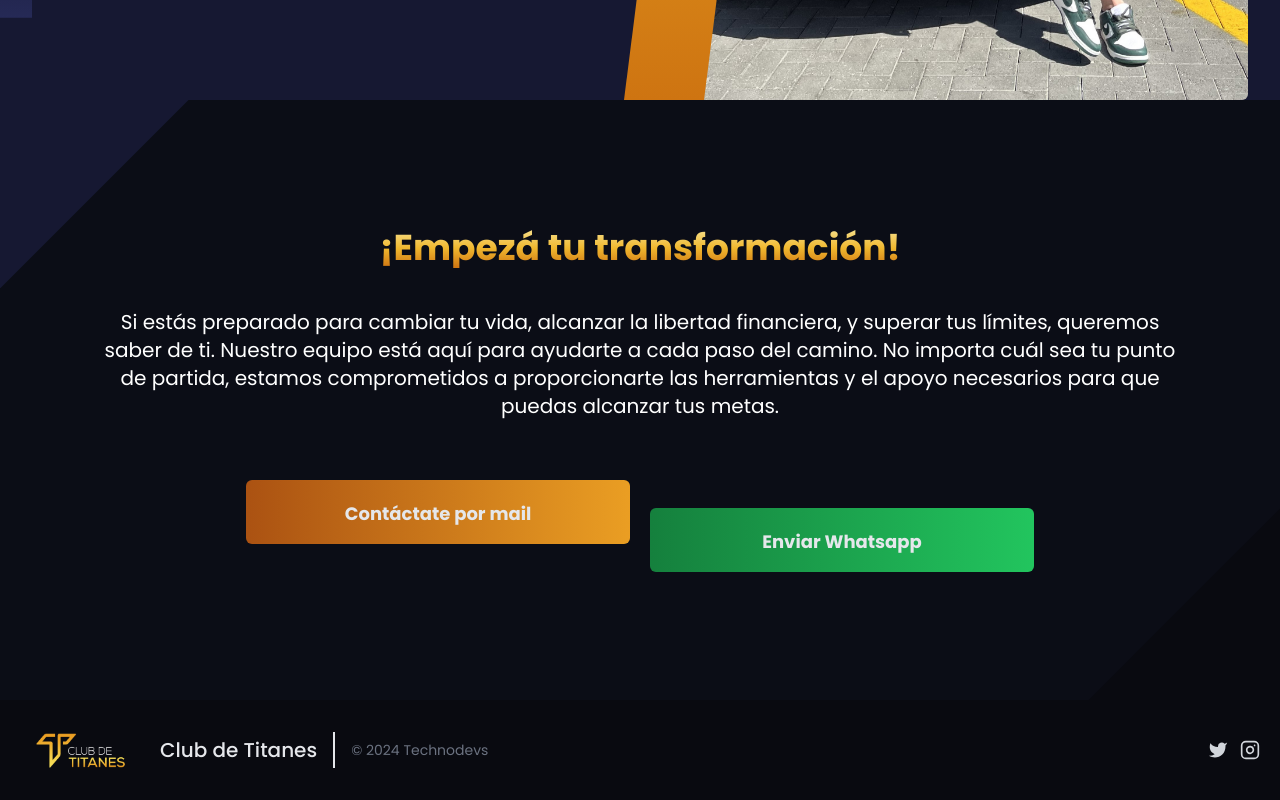
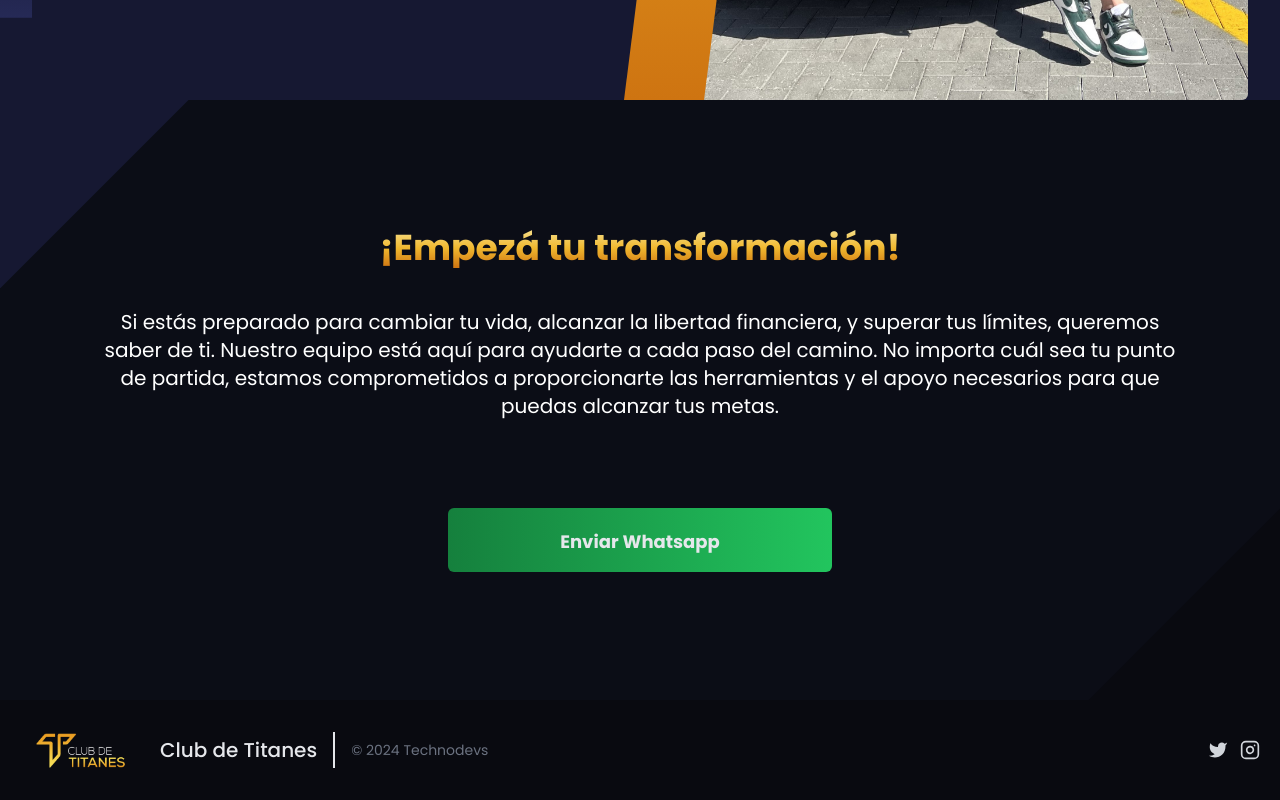
Before and after one commit to technodevs-ar/ClubDeTitanes, a React (Vite) app: page / in a window 1280 px wide. Shown: the part 4237-5037 px from the top of the page. Built offline with nearby package versions, Linux system fonts and the light colour scheme.

Commit message:
agrego link wsp

```diff
--- a/src/components/Home/SectionContact.jsx
+++ b/src/components/Home/SectionContact.jsx
@@ -16,12 +16,14 @@ export const SectionContact = () => {
             las herramientas y el apoyo necesarios para que puedas alcanzar tus metas.
           </p>
           <div className="flex gap-5 mt-12 flex-col lg:flex-row">
-            <button className="py-5 px-8 bg-gradient-to-r from-primary-700 to-primary-500 rounded-md text-base sm:text-lg text-gray-200 font-bold w-56 sm:w-96 h-20 sm:h-16">
+            {/* <button className="py-5 px-8 bg-gradient-to-r from-primary-700 to-primary-500 rounded-md text-base sm:text-lg text-gray-200 font-bold w-56 sm:w-96 h-20 sm:h-16">
               Contáctate por mail
-            </button>
-            <button className="py-5 px-8 bg-gradient-to-r from-green-700 to-green-500 rounded-md text-base sm:text-lg text-gray-200 font-bold w-56 sm:w-96 h-20 sm:h-16 mt-7">
-              Enviar Whatsapp
-            </button>
+            </button> */}
+            <a href="https://wa.me/+5491126351121" target="_blank" rel="noopener noreferrer">
+              <button className="py-5 px-8 bg-gradient-to-r from-green-700 to-green-500 rounded-md text-base sm:text-lg text-gray-200 font-bold w-56 sm:w-96 h-20 sm:h-16 mt-7">
+                Enviar Whatsapp
+              </button>
+            </a>
           </div>
         </div>
       </div>
```
